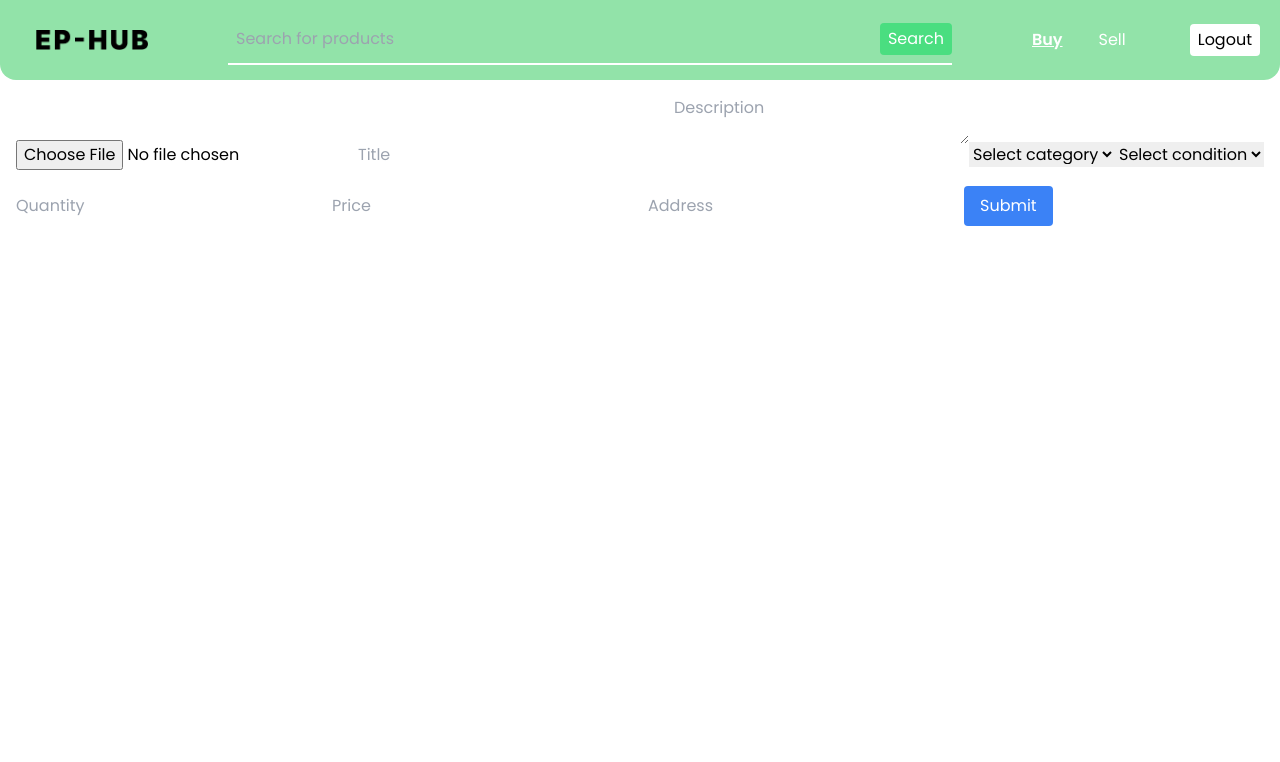
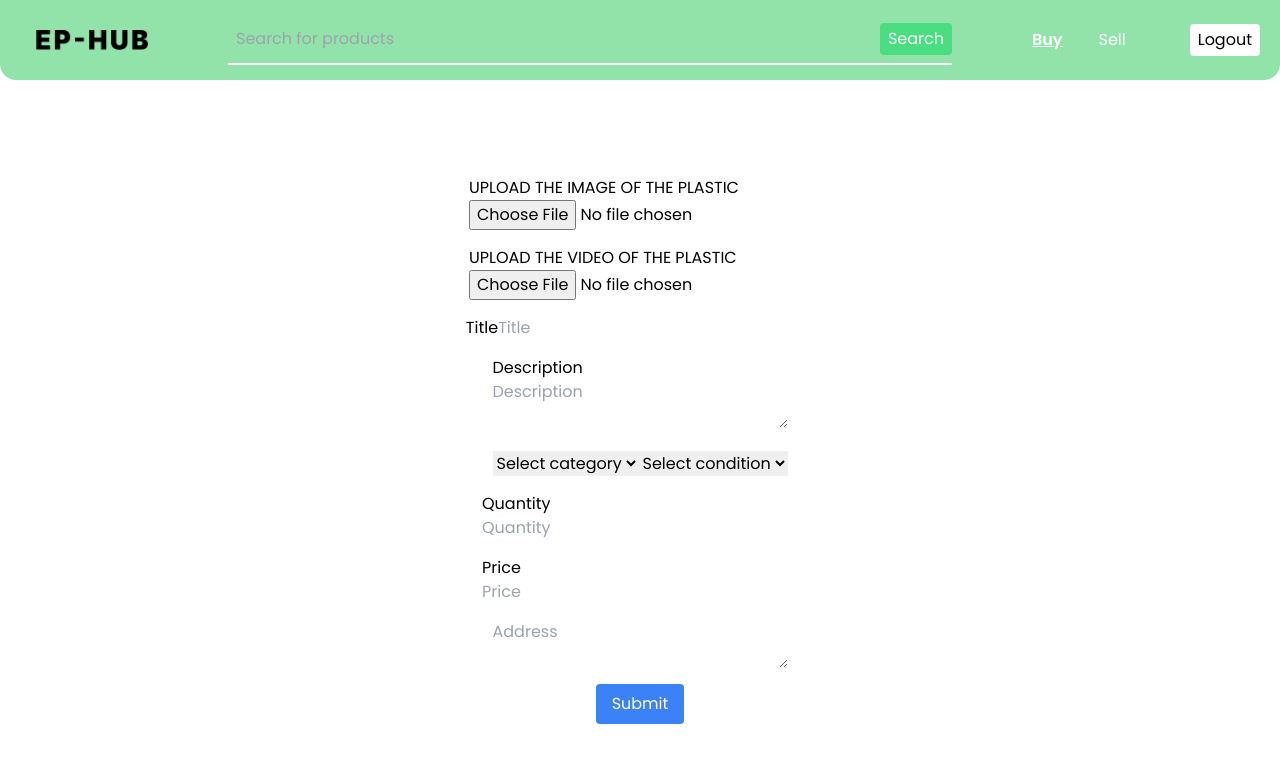
Before and after one commit to ElzaAnnThomas/EP-HUB-Frontend, a React (Vite) app: page /sell in a window 1280 px wide. Shown: the top 762 px of the page. Built offline with nearby package versions, Linux system fonts and the light colour scheme.

Commit message:
sell page final structure

```diff
--- a/src/Pages/SellingPage.jsx
+++ b/src/Pages/SellingPage.jsx
@@ -25,22 +25,59 @@ const SellingPage = () => {
   return (
     <div>
       <SearchBar/>
-      <form onSubmit={handleSubmit} className="p-4">
+      <form onSubmit={handleSubmit} className="p-4 flex flex-col items-center mt-20">
+        {/* upload image option */}
+        <div>
+            <p>UPLOAD THE IMAGE OF THE PLASTIC</p>
             <input type="file" name="image" onChange={handleChange} className="mb-4" />
+        </div>
+        {/* upload video option */}
+        <div>
+            <p>UPLOAD THE VIDEO OF THE PLASTIC</p>
+            <input type="file" name="video" accept="video/*" onChange={handleChange} className="mb-4" />
+        </div>
+        {/* enter the title */}
+        <div>
+            <label htmlFor="">Title</label>
             <input type="text" name="title" placeholder="Title" onChange={handleChange} className="mb-4" />
+        </div>
+        {/* enter the description */}
+        <div>
+            <p>Description</p>
             <textarea name="description" placeholder="Description" onChange={handleChange} className="mb-4" />
+        </div>
+        {/* select category and condition */}
+        <div>
             <select name="category" onChange={handleChange} className="mb-4">
             <option value="">Select category</option>
-          {/* Add your categories here */}
+            <option value="cat1">cat1</option>
+                <option value="cat2">cat2</option>
+                <option value="cat3">cat3</option>
+                <option value="cat4">cat4</option>
+                <option value="cat5">cat5</option>
             </select>
+
             <select name="condition" onChange={handleChange} className="mb-4">
             <option value="">Select condition</option>
             <option value="new">New</option>
             <option value="used">Used</option>
+            <option value="used">Renewed</option>
             </select>
+        </div>
+        {/* enter quantity and price */}
+        <div>
+            <div>
+                <p>Quantity</p>
                 <input type="number" name="quantity" placeholder="Quantity" onChange={handleChange} className="mb-4" />
+            </div>
+            <div>
+                <p>Price</p>
                 <input type="number" name="price" placeholder="Price" onChange={handleChange} className="mb-4" />
-        <input type="text" name="address" placeholder="Address" onChange={handleChange} className="mb-4" />
+            </div>
+        </div>
+        {/* enter address */}
+        <textarea type="text" name="address" placeholder="Address" onChange={handleChange} className="mb-4" />
+        {/* submit button */}
         <button type="submit" className="bg-blue-500 text-white px-4 py-2 rounded">Submit</button>
       </form>
     </div>
```
Lines whose indentation alone changed are shown as unchanged.
